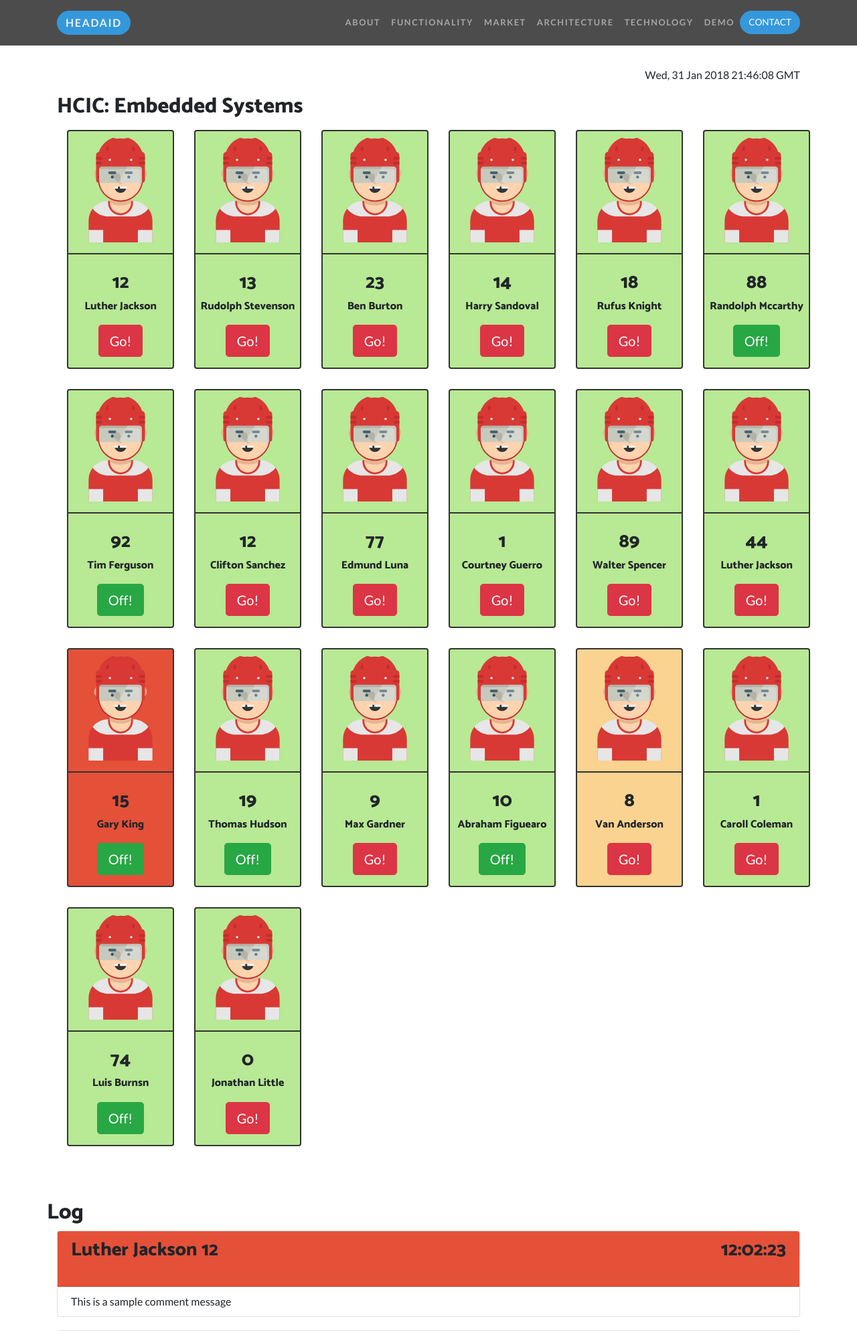
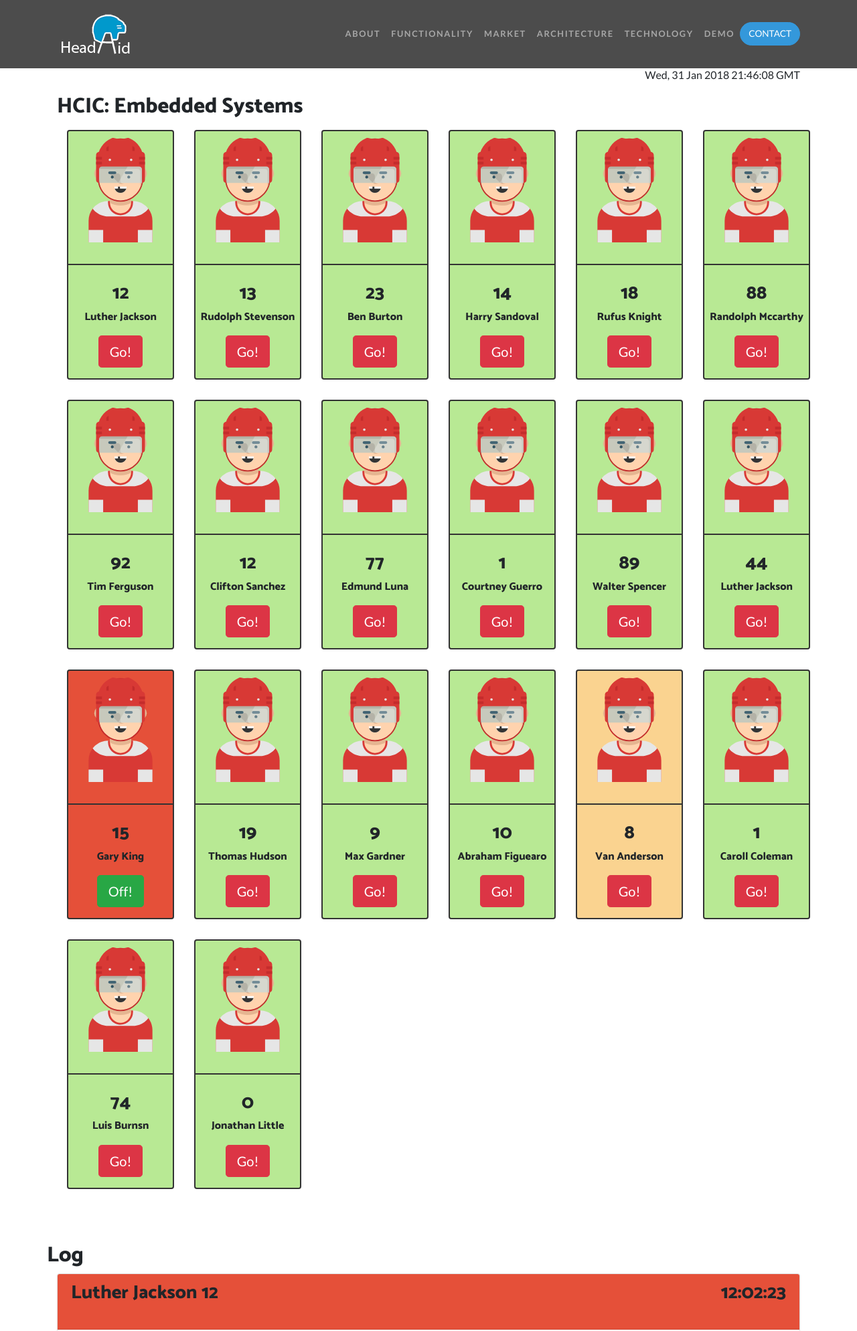
Before and after one commit to martinferianc/EmbeddedSystems-EIE3, a Flask app: page /demo in a window 1280 px wide. Shown: the top 1988 px of the page at 67% size. Run offline with Flask 2, Linux system fonts and the light colour scheme; parts of the project's set-up code (start-up, migrations or seed data) failed here and were passed over; some libraries are stand-ins or nearby versions.

Commit message:
[cw] Adding logo

```diff
--- a/Coursework 1/src/master/www/web/static/css/one-page-wonder.css
+++ b/Coursework 1/src/master/www/web/static/css/one-page-wonder.css
@@ -56,8 +56,8 @@ h6 {
   color: white;
 }
 .navbar-custom {
-  padding-top: 1rem;
-  padding-bottom: 1rem;
+  padding-top: 0.5rem;
+  padding-bottom: 0.5rem;
   background-color: rgba(0, 0, 0, 0.7);
 }
 
--- a/Coursework 1/src/master/www/web/static/js/demo.js
+++ b/Coursework 1/src/master/www/web/static/js/demo.js
@@ -10,6 +10,7 @@ $(function() {
     updateTime();
     setInterval(updateTime, 1000);
 })
+
 var previous = null;
 var current = null;
     setInterval(function() {
--- a/Coursework 1/src/master/www/web/templates/demo.html
+++ b/Coursework 1/src/master/www/web/templates/demo.html
@@ -40,7 +40,7 @@
     <!-- Navigation -->
     <nav class="navbar navbar-expand-lg navbar-dark navbar-custom fixed-top">
         <div class="container">
-            <a class="btn btn-primary rounded-pill-logo navbar-brand" style="color:#ecf0f1;">HeadAid</a>
+            <img src="/static/img/logo.png" href="/index" alt="">
             <button class="navbar-toggler" type="button" data-toggle="collapse" data-target="#navbarResponsive" aria-controls="navbarResponsive" aria-expanded="false" aria-label="Toggle navigation">
                 <span class="navbar-toggler-icon"></span>
             </button>
@@ -92,6 +92,11 @@
                             <img src="/static/img/player.svg"/>
                         </div>
                     </div>
+                    <div class="row">
+                        <div class="col-sd-1">
+                        <p id="time_on_ice{{player['index']}}"></p>
+                        </div>
+                    </div>
                     <hr style="border-width:2px; border-color: #333;">
                     <div class="row" style="padding-top:10px">
                         <div class="col-lg-12 text-center">
@@ -103,10 +108,10 @@
                         <div class="col-lg-12 text-center">
                             <form action="/demo/{{player['index']}}" method="post" style="margin-top:10px;">
                                 {% if player['on_field']=="no" %}
-                                    <button class="btn btn-danger btn-circle btn-lg" type="submit">
+                                    <button id="on_ice{{player['index']}}" class="btn btn-danger btn-circle btn-lg" type="submit">
                                         Go!
                                 {% else %}
-                                    <button class="btn btn-success btn-circle btn-lg" type="submit">
+                                    <button id="on_ice{{player['index']}}" class="btn btn-success btn-circle btn-lg" type="submit">
                                         Off!
                                 {% endif %}
 
--- a/Coursework 1/src/master/www/web/templates/index.html
+++ b/Coursework 1/src/master/www/web/templates/index.html
@@ -35,7 +35,7 @@
     <!-- Navigation -->
     <nav class="navbar navbar-expand-lg navbar-dark navbar-custom fixed-top">
         <div class="container">
-            <a class="btn btn-primary rounded-pill-logo navbar-brand" style="color:#ecf0f1;">HeadAid</a>
+            <img src="/static/img/logo.png" style="max-height:50%; max-width:50%;" href="/index" alt="">
             <button class="navbar-toggler" type="button" data-toggle="collapse" data-target="#navbarResponsive" aria-controls="navbarResponsive" aria-expanded="false" aria-label="Toggle navigation">
                 <span class="navbar-toggler-icon"></span>
             </button>
```
Also changed, not shown: Coursework 1/data/team/team.json (+1 -1 lines), Coursework 1/src/master/www/web/static/img/logo.png (added).
